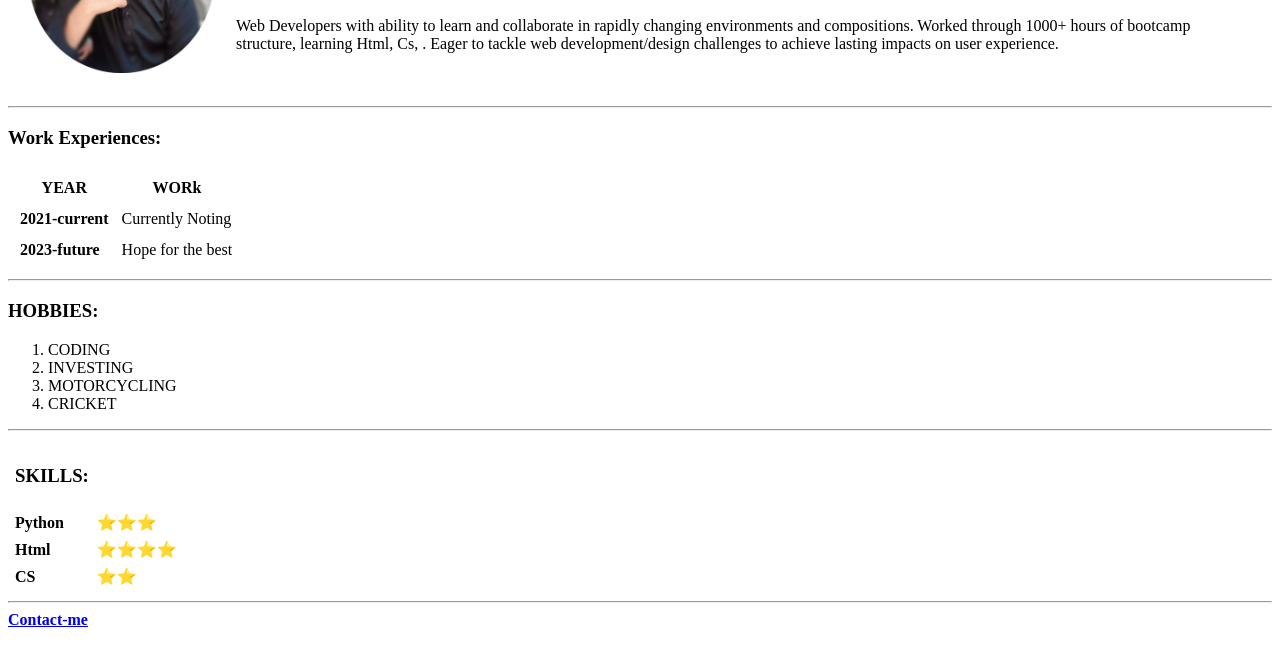
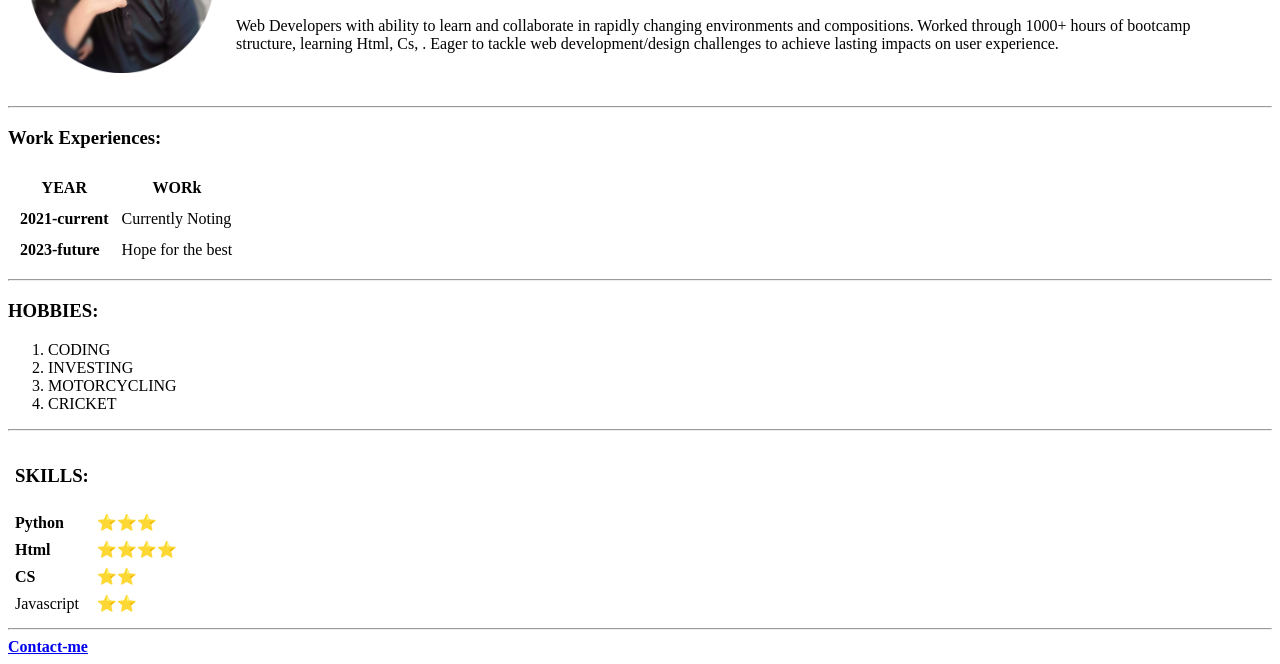
Before and after one commit to abubakerg/CV, a plain HTML site: page index.html in a window 1280 px wide. Shown: the part 146-810 px from the top of the page. Drawn offline with Linux system fonts and the light colour scheme.

Commit message:
Update index.html

```diff
--- a/index.html
+++ b/index.html
@@ -70,6 +70,10 @@
       <td><b>CS</b></td>
       <td>⭐⭐</td>
     </tr>
+    <tr>
+                        <td>Javascript</td>
+                        <td>⭐⭐</td>
+                        </tr>
   </table>
   <hr />
 <b><a href="Contact-me.html">Contact-me</a></b>
```
